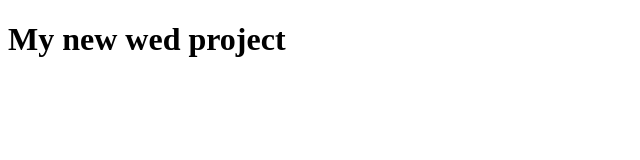
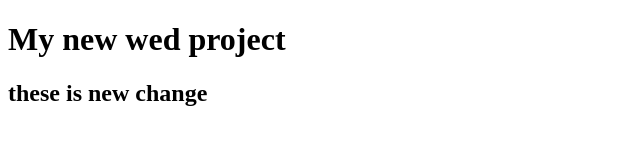
Before and after one commit to BhushanBaddiya/localRepo, a plain HTML site: page index.html in a window 1280 px wide. Shown: the whole page, without its empty margins (0-640 px from the left). Drawn offline with Linux system fonts and the light colour scheme.

Commit message:
second heading

```diff
--- a/index.html
+++ b/index.html
@@ -7,5 +7,6 @@
 </head>
 <body>
     <h1>My new wed project</h1>
+    <h2>these is new change</h2>
 </body>
 </html>
```
